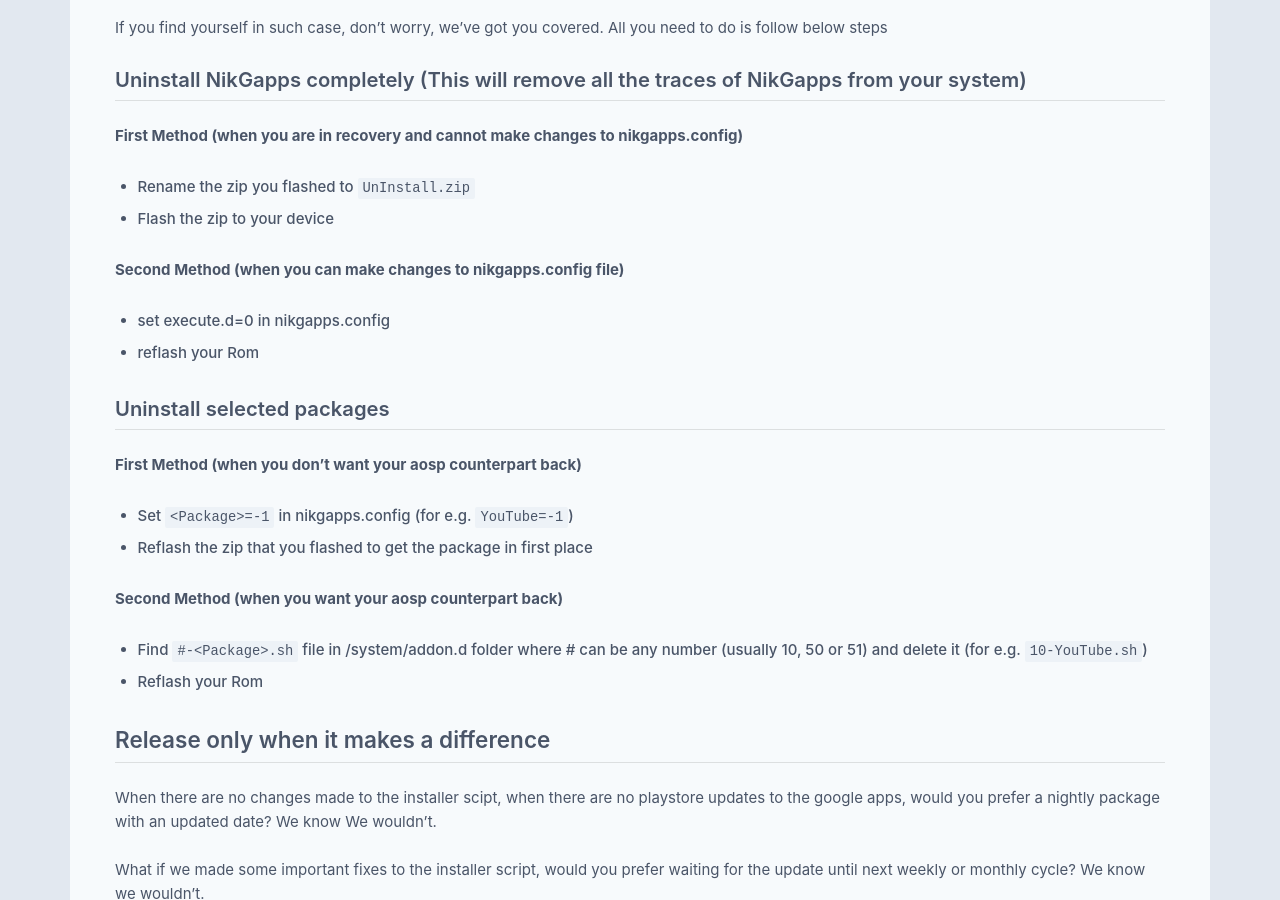
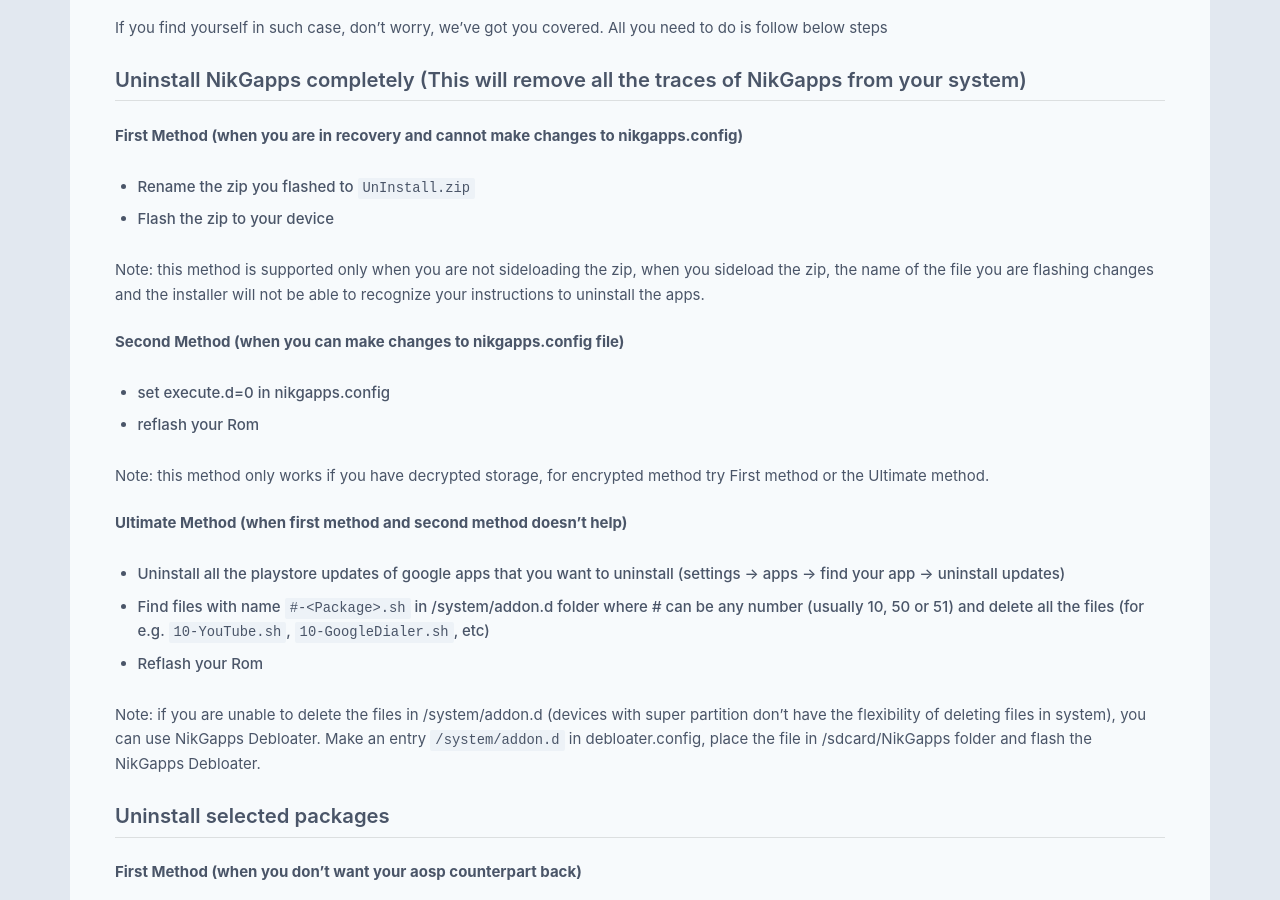
Before and after one commit to nikgapps/nikgapps.github.io, a Jekyll site: the page built from _posts/2021-04-24-NikGapps Features.md, in a window 1280 px wide and 900 px high, scrolled down 3235 px. Built offline with Jekyll 4.4.1, drawn with Linux system fonts in a browser that asks for light colours; some web fonts are replaced; some of the changed text lies outside the part shown.

Commit message:
Reflect the method of uninstalling NikGapps

```diff
--- a/_posts/2021-04-24-NikGapps Features.md
+++ b/_posts/2021-04-24-NikGapps Features.md
@@ -95,20 +95,35 @@ If you find yourself in such case, don't worry, we've got you covered. All you n
 - Rename the zip you flashed to `UnInstall.zip`
 - Flash the zip to your device
 
+Note: this method is supported only when you are not sideloading the zip, when you sideload the zip, the name of the file you are flashing changes and the installer will not be able to recognize your instructions to uninstall the apps.
+
 **Second Method (when you can make changes to nikgapps.config file)**
 
 - set execute.d=0 in nikgapps.config
 - reflash your Rom
 
+Note: this method only works if you have decrypted storage, for encrypted method try First method or the Ultimate method.
+
+**Ultimate Method (when first method and second method doesn't help)**
+
+- Uninstall all the playstore updates of google apps that you want to uninstall (settings -> apps -> find your app -> uninstall updates)
+- Find files with name `#-<Package>.sh`  in /system/addon.d folder where # can be any number (usually 10, 50 or 51) and delete all the files (for e.g. `10-YouTube.sh`, `10-GoogleDialer.sh`, etc)
+- Reflash your Rom
+
+Note: if you are unable to delete the files in /system/addon.d (devices with super partition don't have the flexibility of deleting files in system), you can use NikGapps Debloater.
+Make an entry `/system/addon.d` in debloater.config, place the file in /sdcard/NikGapps folder and flash the NikGapps Debloater.
+
 ### Uninstall selected packages
 
 **First Method (when you don't want your aosp counterpart back)**
 
+- Uninstall the playstore updates of the app
 - Set `<Package>=-1` in nikgapps.config (for e.g. `YouTube=-1`)
 - Reflash the zip that you flashed to get the package in first place
 
 **Second Method (when you want your aosp counterpart back)**
 
+- Uninstall the playstore updates of the app
 - Find `#-<Package>.sh` file in /system/addon.d folder where # can be any number (usually 10, 50 or 51) and delete it (for e.g. `10-YouTube.sh`)
 - Reflash your Rom
 
```
